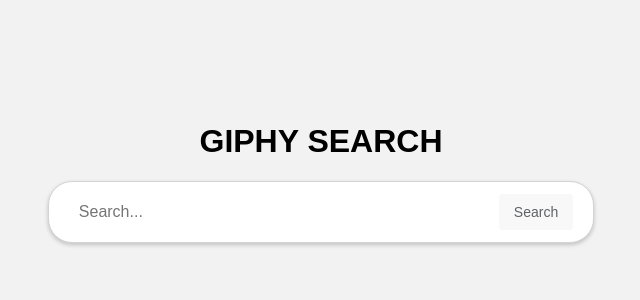
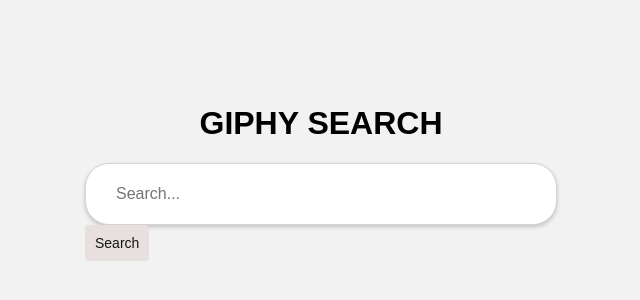
Before and after one commit to artrocity/grp-giphy-saga-project, a React (Vite) app: page / in a window 1280 px wide. Shown: the part 228-528 px from the top of the page, without its empty margins (319-959 px from the left). Built offline with nearby package versions, Linux system fonts and the light colour scheme.

Commit message:
giphy router set up complete

```diff
--- a/src/components/SearchView/SearchView.css
+++ b/src/components/SearchView/SearchView.css
@@ -35,14 +35,17 @@
 }
 
 .search-button {
+  text-align: center;
   border: none;
-  background-color: #f8f8f8;
-  color: #5f6368;
+  background-color: #e8dfdf;
+  color: #151616;
   padding: 10px 15px;
   font-size: 14px;
   cursor: pointer;
   border-radius: 4px;
   outline: none;
+  padding: 10px;
+  margin-top: 10;
 }
 
 .search-button:hover {
--- a/src/components/SearchView/SearchView.jsx
+++ b/src/components/SearchView/SearchView.jsx
@@ -7,8 +7,8 @@
       <h1 className="search-header">GIPHY SEARCH</h1>
       <div className="search-container">
         <input type="text" className="search-input" placeholder="Search..." />
-        <button className="search-button">Search</button>
       </div>
+      <button className="search-button">Search</button>
     </>
   );
 }
```
Also changed, not shown: 2 other files (tests, documents, lock files or other folders).
